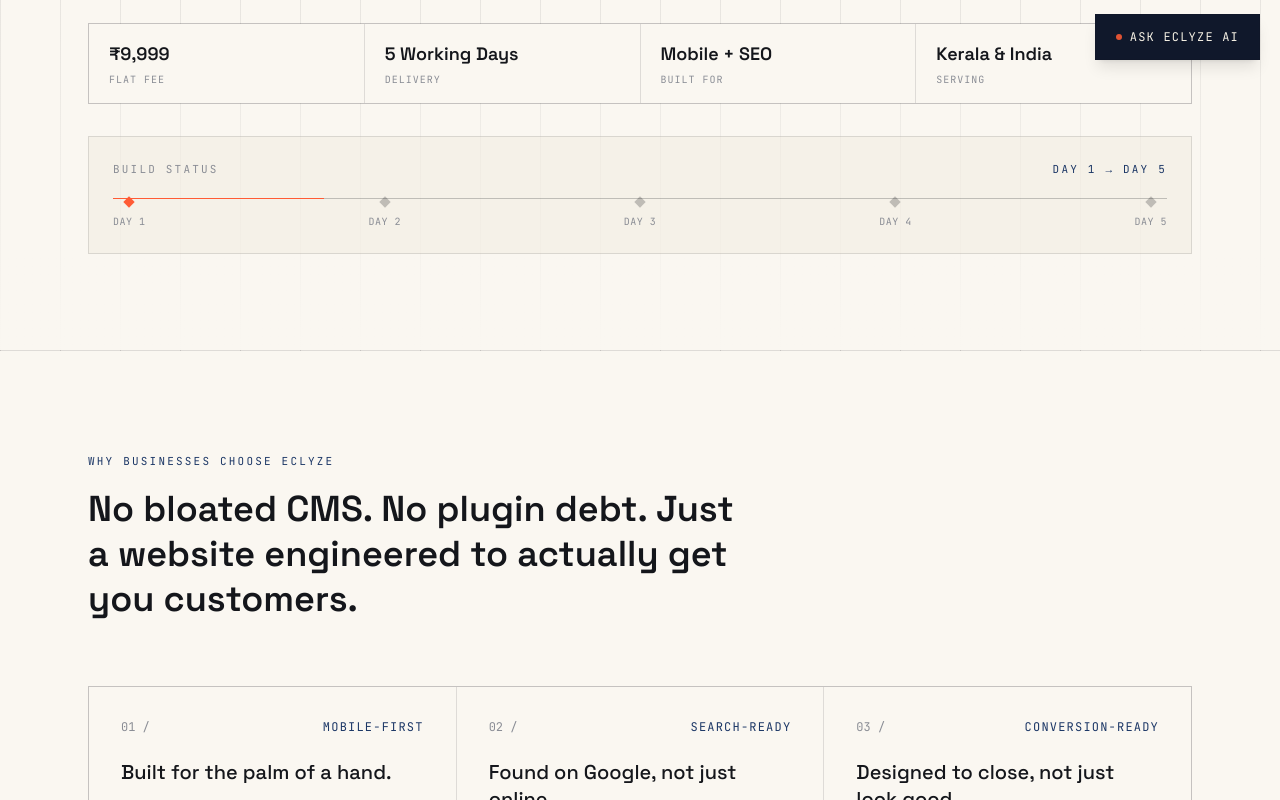
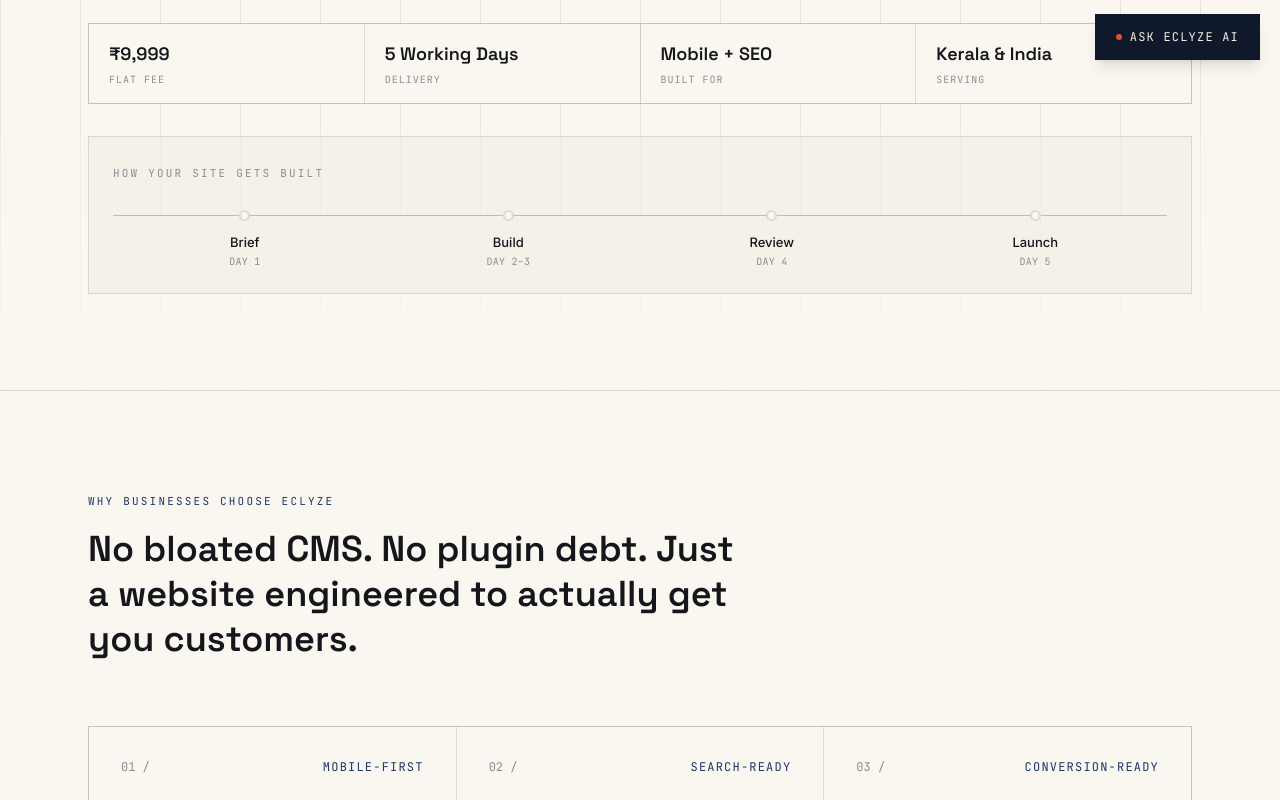
Before and after one commit to mishabvibes/eclyze-static, a Next.js app: page / in a window 1280 px wide. Shown: the part 720-1520 px from the top of the page. Built offline with nearby package versions, Linux system fonts and the light colour scheme.

Commit message:
minur updates

```diff
--- a/components/Footer.tsx
+++ b/components/Footer.tsx
@@ -11,7 +11,7 @@
           </div>
           <p className="mt-3 text-ink-muted text-sm max-w-xs">
             Affordable, mobile-first websites for businesses across Kerala
-            and India — delivered in 5 days flat.
+            and India delivered in 5 days flat.
           </p>
         </div>
 
--- a/components/Hero.tsx
+++ b/components/Hero.tsx
@@ -1,7 +1,12 @@
 import { SITE } from "@/lib/site-config";
 
 export default function Hero() {
-  const days = ["Day 1", "Day 2", "Day 3", "Day 4", "Day 5"];
+  const buildStages = [
+    { range: "Day 1", label: "Brief" },
+    { range: "Day 2–3", label: "Build" },
+    { range: "Day 4", label: "Review" },
+    { range: "Day 5", label: "Launch" },
+  ];
 
   const trustPoints = [
     { label: "Flat Fee", value: SITE.priceDisplay },
@@ -13,7 +18,7 @@
   return (
     <section
       id="top"
-      className="relative overflow-hidden border-b border-line bg-[linear-gradient(90deg,theme(colors.line)_1px,transparent_1px)] bg-[size:60px_100%]"
+      className="relative overflow-hidden border-b border-line bg-[linear-gradient(90deg,theme(colors.line)_1px,transparent_1px)] bg-[size:80px_100%]"
     >
       <div className="absolute inset-0 bg-gradient-to-b from-bg-panel/70 via-transparent to-bg pointer-events-none" />
 
@@ -71,33 +76,29 @@
           ))}
         </div>
 
-        {/* Build status strip — signature element */}
-        <div className="mt-8 border border-line bg-bg-panel/50 px-6 py-6">
-          <div className="flex items-center justify-between mb-5">
-            <span className="font-mono text-[11px] uppercase tracking-[0.2em] text-ink-faint">
-              Build status
-            </span>
-            <span className="font-mono text-[11px] uppercase tracking-[0.2em] text-navy">
-              Day 1 → Day 5
-            </span>
+        {/* Process overview — signature element, no implied progress */}
+        <div className="mt-8 border border-line bg-bg-panel/50 px-6 pt-7 pb-6">
+          <div className="text-ink-faint text-[11px] uppercase tracking-[0.2em] font-mono mb-7">
+            How Your Site Gets Built
           </div>
-          <div className="relative">
-            <div className="h-px w-full bg-line-strong" />
-            <div className="h-px w-1/5 bg-coral absolute top-0 left-0" />
-            <div className="flex justify-between mt-[-1px]">
-              {days.map((d, i) => (
-                <div key={d} className="flex flex-col items-center gap-2">
-                  <span
-                    className={`w-2 h-2 rotate-45 ${
-                      i === 0 ? "bg-coral" : "bg-line-strong"
-                    }`}
-                  />
-                  <span className="font-mono text-[10px] uppercase tracking-wider text-ink-faint">
-                    {d}
-                  </span>
+          <div className="relative flex justify-between">
+            <div className="absolute top-[5px] left-0 right-0 h-px bg-line-strong" />
+            {buildStages.map((s) => (
+              <div
+                key={s.label}
+                className="relative flex flex-col items-center gap-3 flex-1"
+              >
+                <span className="w-[11px] h-[11px] rounded-full border-2 border-coral bg-bg" />
+                <div className="text-center">
+                  <div className="text-ink text-[13px] font-medium">
+                    {s.label}
+                  </div>
+                  <div className="text-ink-faint text-[10px] font-mono uppercase tracking-wide mt-0.5">
+                    {s.range}
+                  </div>
                 </div>
-              ))}
-            </div>
+              </div>
+            ))}
           </div>
         </div>
       </div>
--- a/components/IntakeForm.tsx
+++ b/components/IntakeForm.tsx
@@ -60,7 +60,7 @@
         <p className="mt-4 max-w-xl text-ink-muted leading-relaxed">
           Five minutes of your time gets the build started. The more
           specific you are, the closer day one gets to your finished site.
-          Prefer to just talk it through? WhatsApp us — that&apos;s the
+          Prefer to just talk it through? WhatsApp us that&apos;s the
           fastest way to reach the team.
         </p>
 
@@ -97,7 +97,7 @@
                 name="assets"
               />
               <p className="mt-2 font-mono text-[11px] text-ink-faint">
-                No assets yet? Leave this blank — we&apos;ll follow up.
+                No assets yet? Leave this blank we&apos;ll follow up.
               </p>
             </fieldset>
 
@@ -190,7 +190,7 @@
                 Submit Project Brief →
               </button>
               <p className="mt-3 font-mono text-[11px] text-ink-faint">
-                We&apos;ll open WhatsApp with your brief pre-filled — hit
+                We&apos;ll open WhatsApp with your brief pre-filled hit
                 send there to confirm. WhatsApp is the fastest way to reach
                 us; you can also call {SITE.phoneDisplay}.
               </p>
--- a/components/Offer.tsx
+++ b/components/Offer.tsx
@@ -25,7 +25,7 @@
           One flat fee. Five working days. No surprises.
         </h2>
         <p className="mt-4 max-w-xl text-ink-muted leading-relaxed">
-          A complete, launch-ready website — content structure, layout,
+          A complete, launch-ready website content structure, layout,
           mobile optimization, on-page SEO, and deployment included. Domain
           registration is billed separately at cost, so you always know
           exactly what you&apos;re paying for.
--- a/components/Work.tsx
+++ b/components/Work.tsx
@@ -113,7 +113,7 @@
           Real builds. Real businesses. Live now.
         </h2>
         <p className="mt-4 max-w-xl text-ink-muted leading-relaxed">
-          Every project below is a live website we shipped — mobile-first,
+          Every project below is a live website we shipped mobile-first,
           SEO-ready, and built to convert.
         </p>
 
--- a/lib/faq-data.ts
+++ b/lib/faq-data.ts
@@ -3,7 +3,7 @@
 export const faqs = [
   {
     q: "How much does a website cost in Kerala?",
-    a: `Website pricing in Kerala usually ranges from a few thousand rupees for a DIY builder to ₹25,000+ for a full agency build. ${SITE.name} offers a flat, all-inclusive fee of ${SITE.priceDisplay} for a professional, mobile-first website — no hidden charges beyond domain registration.`,
+    a: `Website pricing in Kerala usually ranges from a few thousand rupees for a DIY builder to ₹25,000+ for a full agency build. ${SITE.name} offers a flat, all-inclusive fee of ${SITE.priceDisplay} for a professional, mobile-first website no hidden charges beyond domain registration.`,
   },
   {
     q: "How fast can you actually deliver a website?",
@@ -11,15 +11,15 @@
   },
   {
     q: "Do I need to buy hosting and a domain separately?",
-    a: "Domain registration is billed separately at cost, since prices vary by domain name and extension. If you don't have a domain yet, we'll help you pick and register one — or set you up on a free Eclyze subdomain to start.",
+    a: "Domain registration is billed separately at cost, since prices vary by domain name and extension. If you don't have a domain yet, we'll help you pick and register one or set you up on a free Eclyze subdomain to start.",
   },
   {
     q: "Will my website work well on mobile phones?",
-    a: "Yes — every Eclyze website is built mobile-first, since most customers in Kerala and across India browse and search on their phones first.",
+    a: "Yes every Eclyze website is built mobile-first, since most customers in Kerala and across India browse and search on their phones first.",
   },
   {
     q: "Will my website show up on Google search?",
-    a: "Every site ships with on-page SEO basics done right: clean semantic HTML, fast load times, proper page titles and meta descriptions, and mobile-friendliness — the technical foundation Google looks for. Ranking well over time also depends on your content, competition, and location, but the groundwork is built in from day one.",
+    a: "Every site ships with on-page SEO basics done right: clean semantic HTML, fast load times, proper page titles and meta descriptions, and mobile-friendliness the technical foundation Google looks for. Ranking well over time also depends on your content, competition, and location, but the groundwork is built in from day one.",
   },
   {
     q: "Do you work with businesses outside Kerala?",
```
